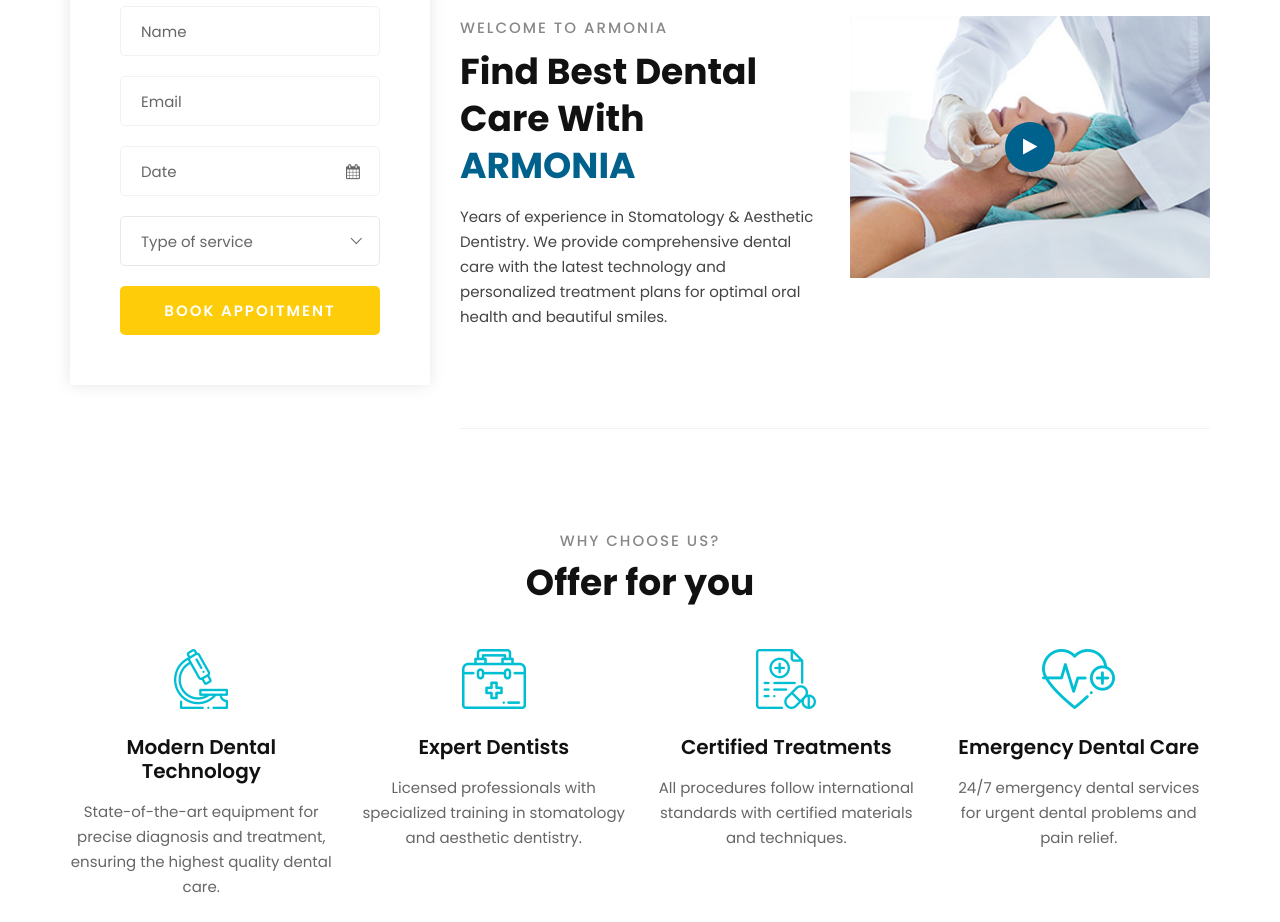
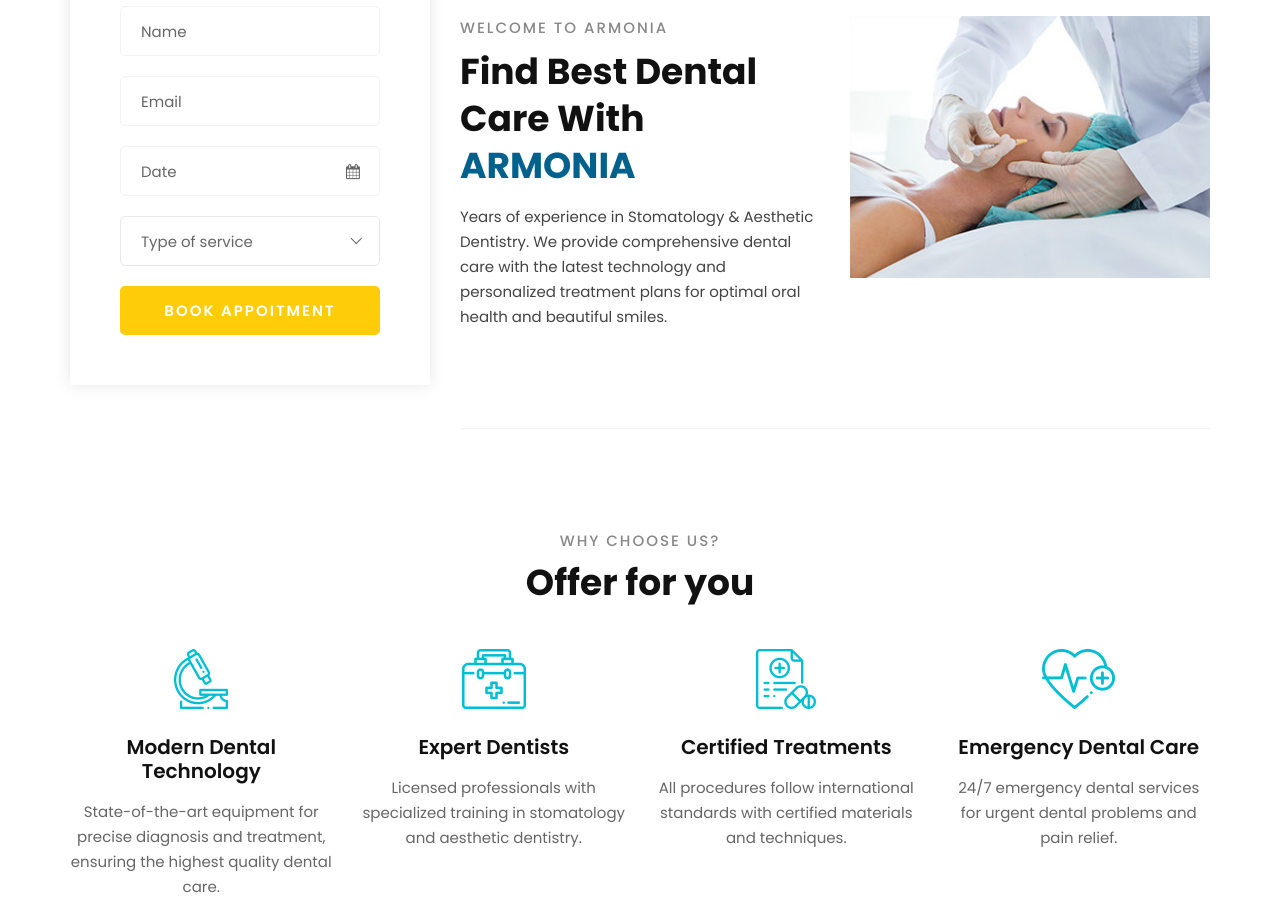
Before and after one commit to GrigoryanAshot/armonia.am, a plain HTML site: page index.html in a window 1280 px wide. Shown: the part 880-1802 px from the top of the page. Drawn offline with Linux system fonts and the light colour scheme.

Commit message:
Removed YouTube video link from consultation section

```diff
--- a/index.html
+++ b/index.html
@@ -158,7 +158,6 @@
                             </div>
                             <div class="col-lg-6 col-md-6">
                                 <div class="consultation__video set-bg" data-setbg="img/consultation-video.jpg">
-                                    <a href="https://www.youtube.com/watch?v=PXsuI67s2AA" class="play-btn video-popup"><i class="fa fa-play"></i></a>
                                 </div>
                             </div>
                         </div>
```
